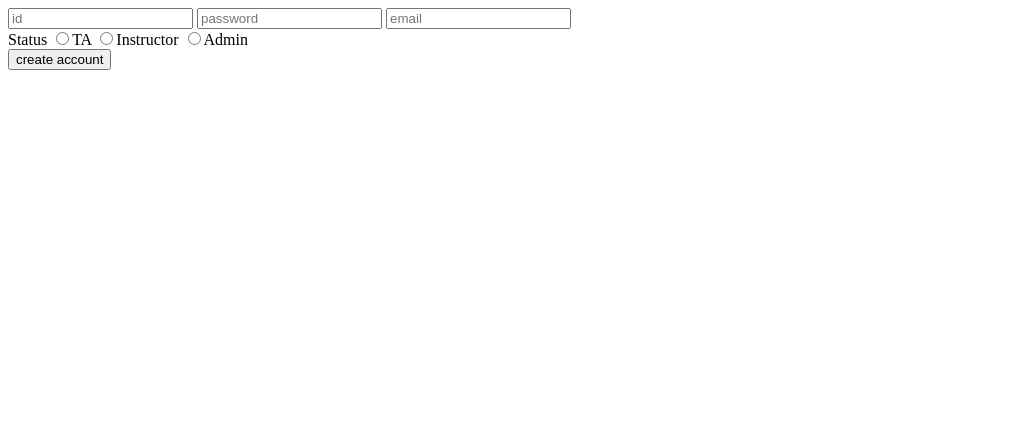
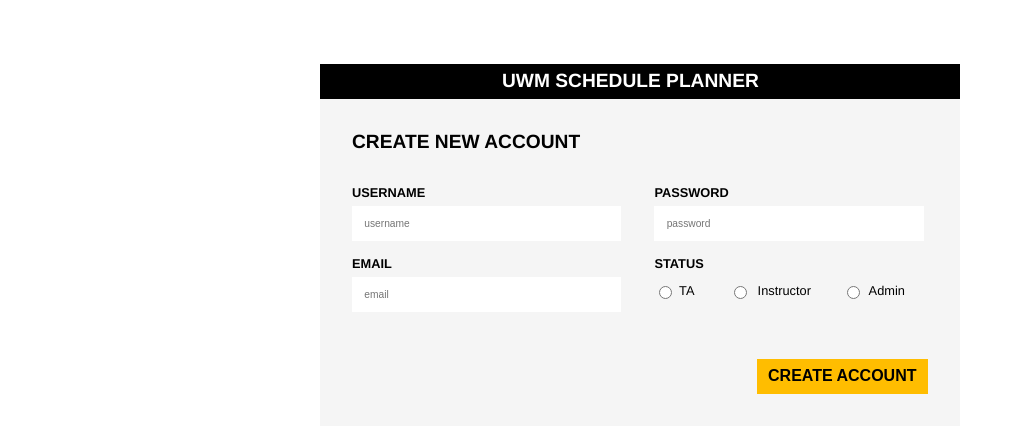
Before and after one commit to DymondJacob/SchedulingProject, a Django app: template SchedulingApp/templates/admin_main.html in a window 1280 px wide. Shown: the top 433 px of the page, without its empty margins (0-1015 px from the left). Run offline with Django 3.2, Linux system fonts and the light colour scheme; the template is opened without the code that fills it, so the values that code supplies are empty; some libraries are stand-ins or nearby versions.

Commit message:
Styled Account Creation page by adding HTML and CSS styles.

```diff
--- a/SchedulingApp/templates/admin_main.html
+++ b/SchedulingApp/templates/admin_main.html
@@ -1,18 +1,64 @@
+<!doctype html>
 <html>
+<head>
+<meta charset="utf-8">
+
+<!-- css -->
+<link href="styles.css" rel="stylesheet" type="text/css">
+
+<link rel="stylesheet" href="https://pro.fontawesome.com/releases/v5.10.0/css/all.css" integrity="sha384-AYmEC3Yw5cVb3ZcuHtOA93w35dYTsvhLPVnYs9eStHfGJvOvKxVfELGroGkvsg+p" crossorigin="anonymous"/>
+
+
+<title>UWM Schedule Planner: Create Account</title>
+
+</head>
+
     <body>
-        <form action="/main/admin" method="post">
-            {% csrf_token %}
-            <input id="create_id" name="id" type="text" placeholder="id">
-            <input id="create_pw" name="pw" type="text" placeholder="password">
-            <input id="create_email" name="email" type="email" placeholder="email">
-            <div>
-                <span>Status</span>
-                <input type="radio" name="user_type" value = "TA">TA
-                <input type="radio" name="user_type" value = "IN">Instructor
-                <input type="radio" name="user_type" value = "AD">Admin
+
+        <div class="form-cont">
+            <div class="header">
+                <div class="header-title header-title-form">UWM Schedule Planner</div>
             </div>
-            <input type="submit" value="create account">
-        </form>
+            <div class="form-title">Create New Account</div>
+            <form action="/main/admin" method="post">
+                {% csrf_token %}
+                <div class="form-buttons-cont">
+                    <div class="form-button">
+                        <div class="form-button-title">Username</div>
+                        <input class="form-input" id="create_id" name="id" type="text" placeholder="username">
+                    </div>
+                    <div class="form-button">
+                        <div class="form-button-title">Password</div>
+                        <input class="form-input" id="create_pw" name="pw" type="text" placeholder="password">
+                    </div>
+                    <div class="form-button">
+                        <div class="form-button-title">Email</div>
+                        <input class="form-input" id="create_email" name="email" type="email" placeholder="email">
+                    </div>
+                    <div class="form-button">
+                        <div class="form-button-title">Status</div>
+                        <div class="form-radios">
+                            <div class="radio-button">
+                                <input type="radio" name="user_type" value = "TA">
+                                <div class="radio-title">TA</div>
+                            </div>
+                            <div class="radio-button">
+                                <input type="radio" name="user_type" value = "IN">
+                                <div class="radio-title">Instructor</div>
+                            </div>
+                            <div class="radio-button">
+                                <input type="radio" name="user_type" value = "AD">
+                                <div class="radio-title">Admin</div>
+                            </div>
+                        </div>
+                    </div>
+                </div>
+                <div class="action-button-cont">
+                    <input class="button action-button" type="submit" value="create account">
+                </div>
+            </form>
+        </div>
+
     </body>
 
     <script>
--- a/SchedulingApp/templates/styles.css
+++ b/SchedulingApp/templates/styles.css
@@ -19,16 +19,105 @@ body::-webkit-scrollbar {
     background-color:#000;
     margin-bottom:5%;
     width:100%;
-
 }
 
-.title{
+.header-title{
     color:#fff;
     font-size:1.5vw;
     font-weight:bold;
     padding:1% 3% 1%;
     text-transform:uppercase;
 }
+
+/* FORM STYLES */
+
+.form-cont{
+    background-color:#F5F5F5;
+    margin:auto;
+    margin-top:5%;
+    width:50%;
+}
+
+.header-title-form{
+    text-align:center;
+    padding-left:0;
+}
+
+.form-title{
+    margin-left:5%;
+    font-size:1.5vw;
+    text-transform:uppercase;
+    font-weight:bold;
+}
+
+.form-buttons-cont{
+    display:flex;
+    flex-direction:row;
+    flex-wrap:wrap;
+    margin:auto;
+    padding:5%;
+    padding-bottom:0;
+}
+
+.form-button{
+    display:flex;
+    flex-direction:column;
+    margin-bottom:2.5%;
+    width:42.5%;
+}
+
+.form-button:nth-child(odd){
+    margin-right:10%;
+}
+
+.form-button-title{
+    font-size:1vw;
+    font-weight:bold;
+    margin-bottom:2.5%;
+    text-transform:uppercase;
+}
+
+.form-input{
+    border:none;
+    font-size:0.8vw;
+    padding:5%;
+    width:100%;
+}
+
+.form-radios{
+    display:flex;
+    flex-direction:row;
+    justify-content:space-between;
+    margin-top:2.5%;
+    width:100%;
+}
+
+.radio-button{
+    display:flex;
+    flex-direction:row;
+}
+
+.radio-title{
+    font-size:1vw;
+    margin-left:10%;
+}
+
+.action-button-cont{
+    display:flex;
+    flex-direction:row;
+    justify-content:flex-end;
+    padding:5%;
+    width:90%;
+}
+
+.action-button{
+    background-color:#FFBD00;
+    border:none;
+    cursor:pointer;
+    text-transform:uppercase;
+}
+
+/* HOMEPAGE STYLES */
 
 .body-cont{
     display:flex;
```
